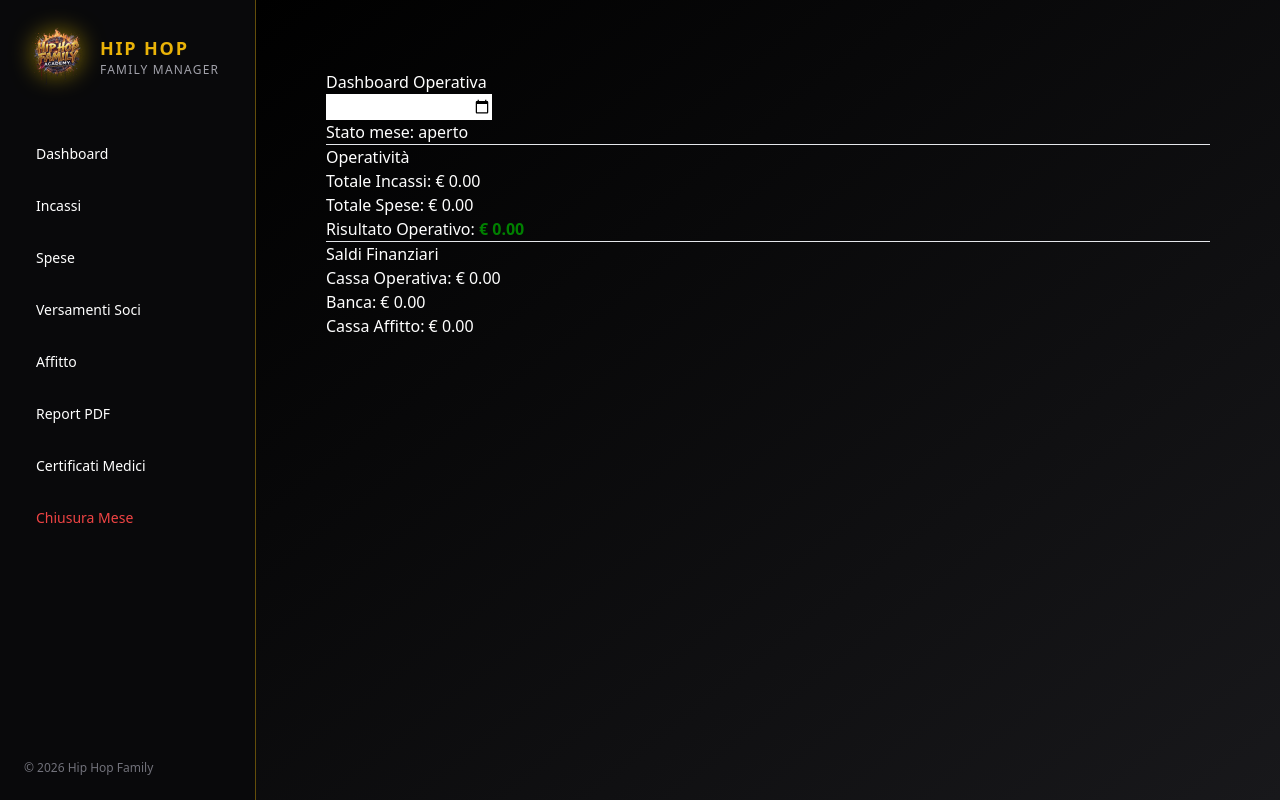
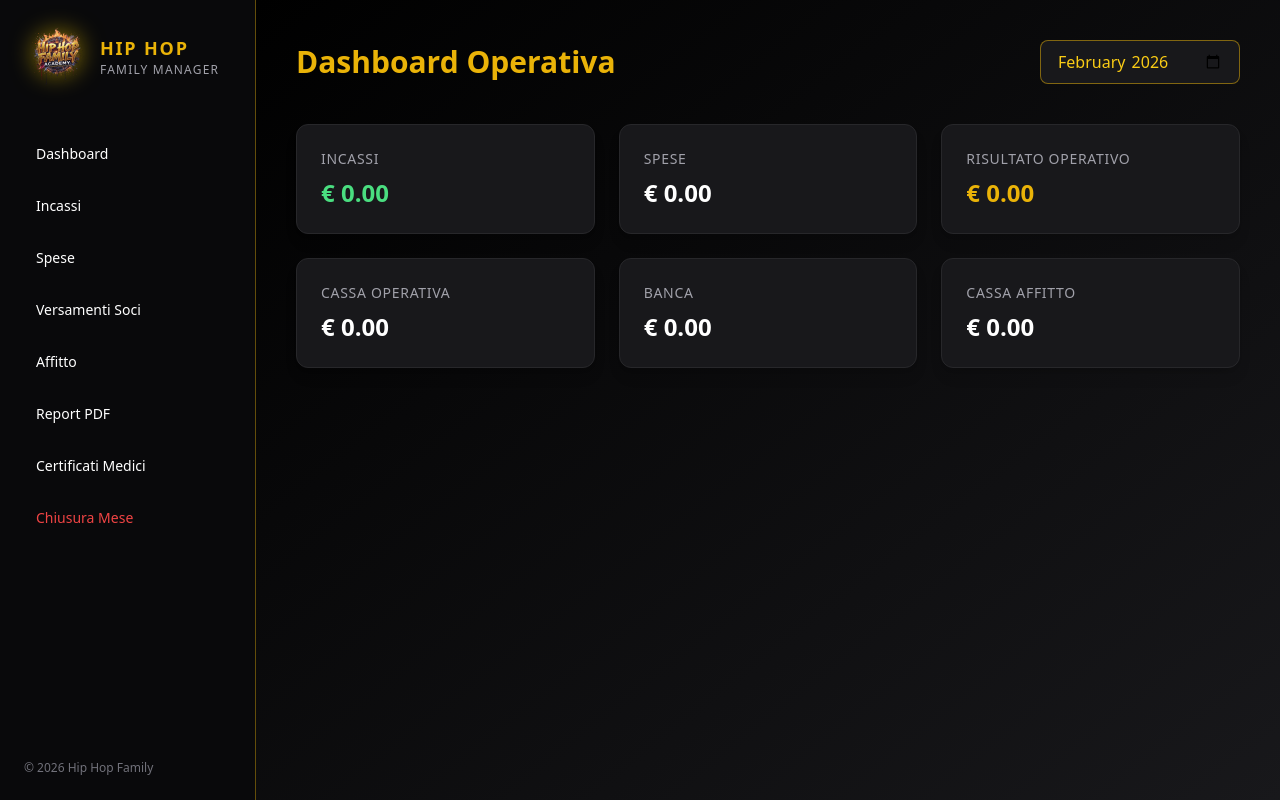
Before and after one commit to pben74-droid/hiphop-manager, a Next.js app: page / in a window 1280 px wide. Built offline with nearby package versions, Linux system fonts and the light colour scheme; no server answers; the database is empty.

Commit message:
Update page.tsx

```diff
--- a/app/page.tsx
+++ b/app/page.tsx
@@ -10,12 +10,9 @@ export default function Dashboard() {
   const [totIncassi, setTotIncassi] = useState(0);
   const [totSpese, setTotSpese] = useState(0);
   const [risultato, setRisultato] = useState(0);
-
   const [saldoCassa, setSaldoCassa] = useState(0);
   const [saldoBanca, setSaldoBanca] = useState(0);
   const [saldoAffitto, setSaldoAffitto] = useState(0);
-
-  const [statoMese, setStatoMese] = useState("aperto");
 
   useEffect(() => {
     loadData();
@@ -23,14 +20,6 @@ export default function Dashboard() {
 
   const loadData = async () => {
     await inizializzaMese(mese);
-
-    const { data: meseData } = await supabase
-      .from("mesi")
-      .select("*")
-      .eq("mese", mese)
-      .single();
-
-    if (meseData) setStatoMese(meseData.stato);
 
     const { data: movimenti } = await supabase
       .from("movimenti_finanziari")
@@ -64,57 +53,77 @@ export default function Dashboard() {
     setTotIncassi(incassi);
     setTotSpese(spese);
     setRisultato(incassi - spese);
-
     setSaldoCassa(saldoOperativa);
     setSaldoBanca(saldoBancaCalc);
     setSaldoAffitto(saldoAffittoCalc);
   };
 
   return (
-    <div style={{ padding: 30 }}>
-      <h1>Dashboard Operativa</h1>
+    <div>
 
-      <input
-        type="month"
-        value={mese}
-        onChange={(e) => setMese(e.target.value)}
-      />
+      <div className="flex justify-between items-center mb-10">
+        <h1 className="text-3xl font-bold text-yellow-500">
+          Dashboard Operativa
+        </h1>
 
-      <p>Stato mese: {statoMese}</p>
+        {/* FIX MESE INPUT */}
+        <input
+          type="month"
+          value={mese}
+          onChange={(e) => setMese(e.target.value)}
+          className="
+            bg-zinc-900
+            text-yellow-400
+            border
+            border-yellow-500/50
+            px-4
+            py-2
+            rounded-lg
+            focus:outline-none
+            focus:border-yellow-400
+            focus:ring-2
+            focus:ring-yellow-500/30
+          "
+        />
+      </div>
 
-      <hr />
+      <div className="grid grid-cols-3 gap-6">
 
-      <h2>Operatività</h2>
+        <Card title="Incassi" value={totIncassi} positive />
 
-      <p>Totale Incassi: € {totIncassi.toFixed(2)}</p>
-      <p>Totale Spese: € {totSpese.toFixed(2)}</p>
+        <Card title="Spese" value={totSpese} />
 
-      <p>
-        Risultato Operativo:{" "}
-        <strong style={{ color: risultato < 0 ? "red" : "green" }}>
-          € {risultato.toFixed(2)}
-        </strong>
-      </p>
+        <Card title="Risultato Operativo" value={risultato} highlight />
 
-      {risultato < 0 && (
-        <p style={{ color: "red" }}>
-          ⚠ I soci devono coprire la differenza.
-        </p>
-      )}
+        <Card title="Cassa Operativa" value={saldoCassa} />
 
-      <hr />
+        <Card title="Banca" value={saldoBanca} />
 
-      <h2>Saldi Finanziari</h2>
+        <Card title="Cassa Affitto" value={saldoAffitto} />
 
-      <p>Cassa Operativa: € {saldoCassa.toFixed(2)}</p>
-      <p>Banca: € {saldoBanca.toFixed(2)}</p>
-      <p>Cassa Affitto: € {saldoAffitto.toFixed(2)}</p>
-
-      {saldoAffitto !== 0 && (
-        <p style={{ color: "orange" }}>
-          ⚠ Affitto non ancora bilanciato.
-        </p>
-      )}
+      </div>
     </div>
   );
 }
+
+function Card({
+  title,
+  value,
+  positive,
+  highlight
+}: any) {
+
+  let color = "text-white";
+
+  if (positive) color = "text-green-400";
+  if (highlight) color = value < 0 ? "text-red-500" : "text-yellow-500";
+
+  return (
+    <div className="bg-zinc-900 p-6 rounded-xl border border-zinc-800 shadow-lg hover:border-yellow-500 transition">
+      <p className="text-sm text-zinc-400 mb-2 uppercase tracking-wider">{title}</p>
+      <p className={`text-2xl font-bold ${color}`}>
+        € {value.toFixed(2)}
+      </p>
+    </div>
+  );
+}
```
